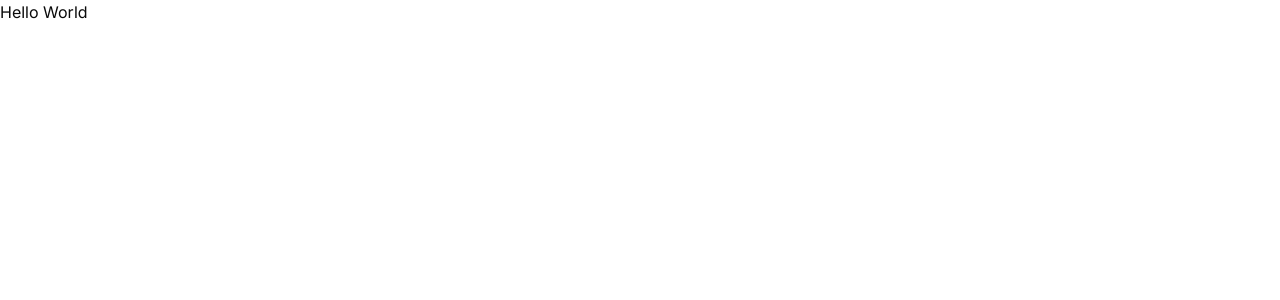
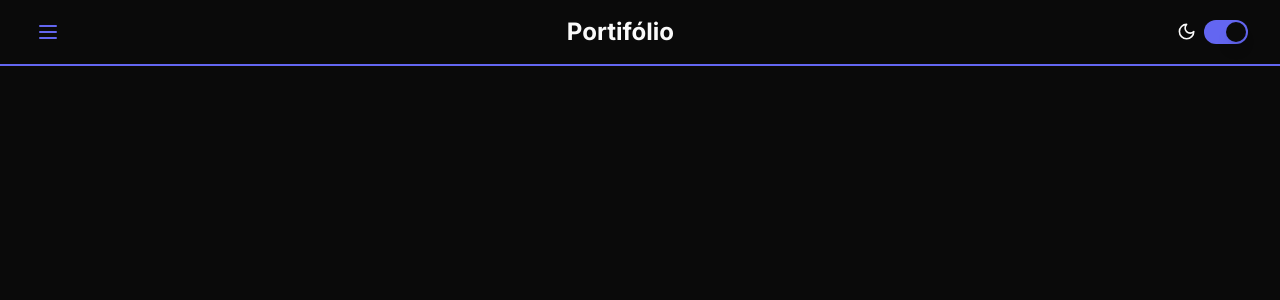
Before and after one commit to samuucavalcante/my-portifolio, a Next.js app: page / in a window 1280 px wide. Shown: the top 300 px of the page. Built offline with nearby package versions, Linux system fonts and the light colour scheme.

Commit message:
feat
create menu styled

```diff
--- a/package.json
+++ b/package.json
@@ -9,21 +9,24 @@
     "lint": "next lint"
   },
   "dependencies": {
+    "@radix-ui/react-switch": "^1.0.3",
     "class-variance-authority": "^0.7.0",
     "clsx": "^2.0.0",
     "lucide-react": "^0.289.0",
     "next": "14.0.0",
+    "next-themes": "^0.2.1",
     "react": "^18",
     "react-dom": "^18",
     "tailwind-merge": "^1.14.0",
     "tailwindcss-animate": "^1.0.7"
   },
   "devDependencies": {
+    "@rocketseat/eslint-config": "^2.1.0",
     "@types/node": "^20",
     "@types/react": "^18",
     "@types/react-dom": "^18",
     "autoprefixer": "^10",
-    "eslint": "^8",
+    "eslint": "^8.52.0",
     "eslint-config-next": "14.0.0",
     "postcss": "^8",
     "tailwindcss": "^3",
--- a/src/app/layout.tsx
+++ b/src/app/layout.tsx
@@ -1,3 +1,4 @@
+import { ThemeProvider } from '@/providers/theme-provider'
 import type { Metadata } from 'next'
 import { Inter } from 'next/font/google'
 import './global.css'
@@ -15,8 +16,12 @@ export default function RootLayout({
   children: React.ReactNode
 }) {
   return (
-    <html lang="en">
-      <body className={inter.className}>{children}</body>
+    <html lang="en" suppressHydrationWarning>
+      <body className={inter.className}>
+        <ThemeProvider attribute="class" defaultTheme="dark">
+          {children}
+        </ThemeProvider>
+      </body>
     </html>
   )
 }
--- a/src/app/page.tsx
+++ b/src/app/page.tsx
@@ -1,6 +1,9 @@
+import { Header } from '@/components/Header'
 
 export default function Home() {
   return (
-     <h1>Hello World</h1>
+    <>
+      <Header />
+    </>
   )
 }
--- /dev/null
+++ b/src/components/Header/button-toogle-theme.tsx
@@ -0,0 +1,25 @@
+'use client'
+
+import { Switch } from '@/components/ui/switch'
+import { Moon, Sun } from 'lucide-react'
+import { useTheme } from 'next-themes'
+
+export function ButtonToogleTheme() {
+  const { setTheme, theme } = useTheme()
+
+  const toogleTheme = () => {
+    setTheme(theme === 'light' ? 'dark' : 'light')
+  }
+
+  return (
+    <div className="flex items-center gap-2">
+      <Sun className="h-[1.2rem] w-[1.2rem] rotate-0 scale-100 transition-all dark:-rotate-90 dark:scale-0" />
+      <Moon className="absolute h-[1.2rem] w-[1.2rem] rotate-90 scale-0 transition-all dark:rotate-0 dark:scale-100" />
+      <Switch
+        className="data-[state=checked]:bg-indigo-500 data-[state=unchecked]:bg-indigo-500"
+        onCheckedChange={toogleTheme}
+        checked={theme === 'dark'}
+      />
+    </div>
+  )
+}
--- /dev/null
+++ b/src/components/Header/index.tsx
@@ -0,0 +1,14 @@
+import { ButtonToogleTheme } from './button-toogle-theme'
+import { MenuButton } from './menu-button'
+
+export function Header() {
+  return (
+    <>
+      <div className="flex justify-between px-8 py-4 bg-background border-b-2 border-b-indigo-500">
+        <MenuButton />
+        <h2 className="text-2xl font-bold">Portifólio</h2>
+        <ButtonToogleTheme />
+      </div>
+    </>
+  )
+}
--- /dev/null
+++ b/src/components/Header/menu-button.tsx
@@ -0,0 +1,11 @@
+'use client'
+
+import { Menu } from 'lucide-react'
+
+export function MenuButton() {
+  return (
+    <div className="p-1 group cursor-pointer flex justify-center items-center rounded-md hover:bg-indigo-500 transition-all duration-300">
+      <Menu className="text-indigo-500 group-hover:text-white transition-all duration-30" />
+    </div>
+  )
+}
--- /dev/null
+++ b/src/components/ui/switch.tsx
@@ -0,0 +1,29 @@
+'use client'
+
+import * as SwitchPrimitives from '@radix-ui/react-switch'
+import * as React from 'react'
+
+import { cn } from '@/lib/utils'
+
+const Switch = React.forwardRef<
+  React.ElementRef<typeof SwitchPrimitives.Root>,
+  React.ComponentPropsWithoutRef<typeof SwitchPrimitives.Root>
+>(({ className, ...props }, ref) => (
+  <SwitchPrimitives.Root
+    className={cn(
+      'peer inline-flex h-[24px] w-[44px] shrink-0 cursor-pointer items-center rounded-full border-2 border-transparent transition-colors focus-visible:outline-none focus-visible:ring-2 focus-visible:ring-ring focus-visible:ring-offset-2 focus-visible:ring-offset-background disabled:cursor-not-allowed disabled:opacity-50 data-[state=checked]:bg-primary data-[state=unchecked]:bg-input',
+      className,
+    )}
+    {...props}
+    ref={ref}
+  >
+    <SwitchPrimitives.Thumb
+      className={cn(
+        'pointer-events-none block h-5 w-5 rounded-full bg-background shadow-lg ring-0 transition-transform data-[state=checked]:translate-x-5 data-[state=unchecked]:translate-x-0',
+      )}
+    />
+  </SwitchPrimitives.Root>
+))
+Switch.displayName = SwitchPrimitives.Root.displayName
+
+export { Switch }
--- /dev/null
+++ b/src/providers/theme-provider.tsx
@@ -0,0 +1,8 @@
+'use client'
+
+import { ThemeProvider as NextThemesProvider } from 'next-themes'
+import { type ThemeProviderProps } from 'next-themes/dist/types'
+
+export function ThemeProvider({ children, ...props }: ThemeProviderProps) {
+  return <NextThemesProvider {...props}>{children}</NextThemesProvider>
+}
```
Also changed, not shown: tailwind.config.js (+7 -6 lines), .eslintrc.json, 1 other file (tests, documents, lock files or other folders).
